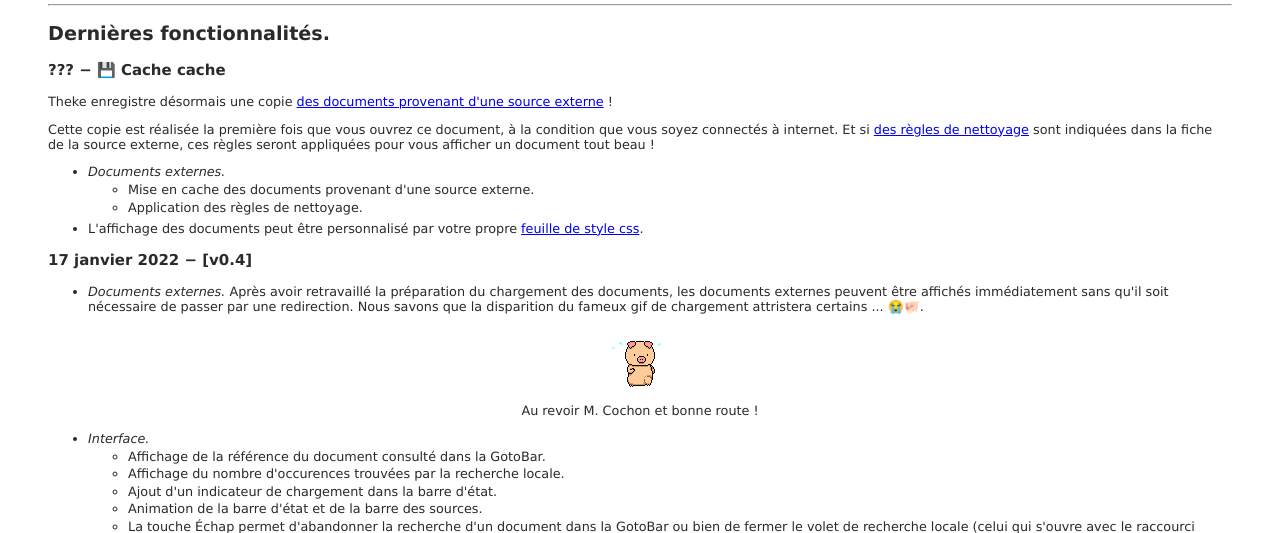
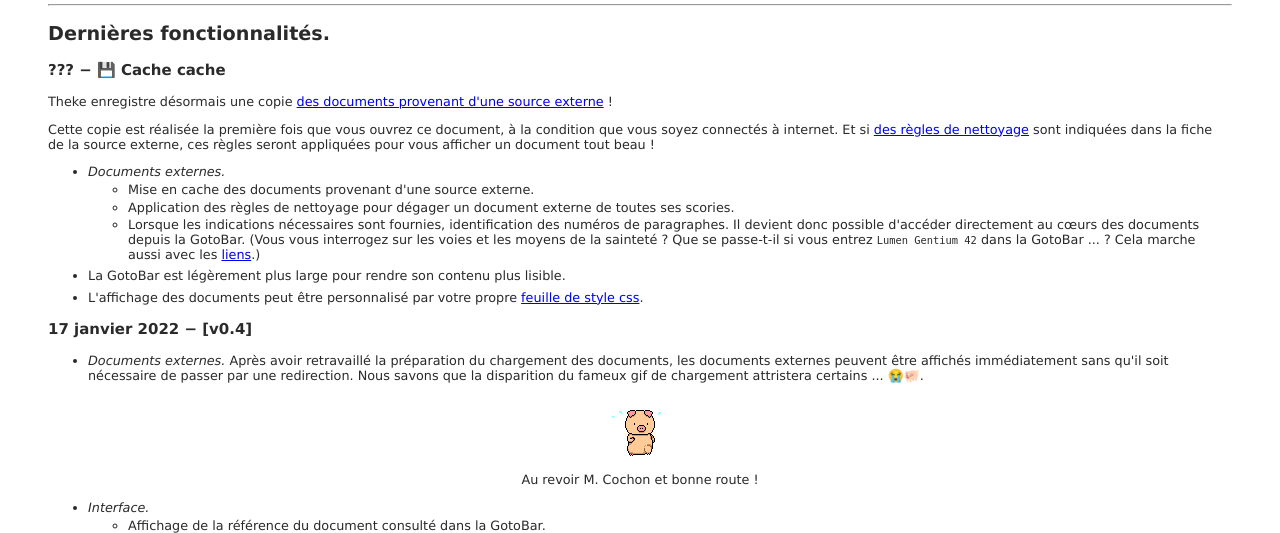
Before and after one commit to a2ohm/theke, a Python web app: template assets/templates/welcome.html.j2 in a window 1280 px wide. Shown: the part 200-733 px from the top of the page. Run offline with Jinja, Linux system fonts and the light colour scheme; the template is opened without the code that fills it, so the values that code supplies are empty.

Commit message:
Update the logbook (misc)

```diff
--- a/assets/templates/logbook.html
+++ b/assets/templates/logbook.html
@@ -5,9 +5,11 @@
     <li><em>Documents externes.</em>
         <ul>
             <li>Mise en cache des documents provenant d'une source externe.</li>
-            <li>Application des règles de nettoyage.</li>
+            <li>Application des règles de nettoyage pour dégager un document externe de toutes ses scories.</li>
+            <li>Lorsque les indications nécessaires sont fournies, identification des numéros de paragraphes. Il devient donc possible d'accéder directement au cœurs des documents depuis la GotoBar. (Vous vous interrogez sur les voies et les moyens de la sainteté ? Que se passe-t-il si vous entrez <code>Lumen Gentium 42</code> dans la GotoBar ... ? Cela marche aussi avec les <a href="theke:/doc/book/Lumen%20Gentium#42">liens</a>.)</li>
         </ul>
     </li>
+    <li>La GotoBar est légèrement plus large pour rendre son contenu plus lisible.</li>
     <li>L'affichage des documents peut être personnalisé par votre propre <a href="theke:/app/help#custom-css">feuille de style css</a>.</li>
 </ul>
 
```
